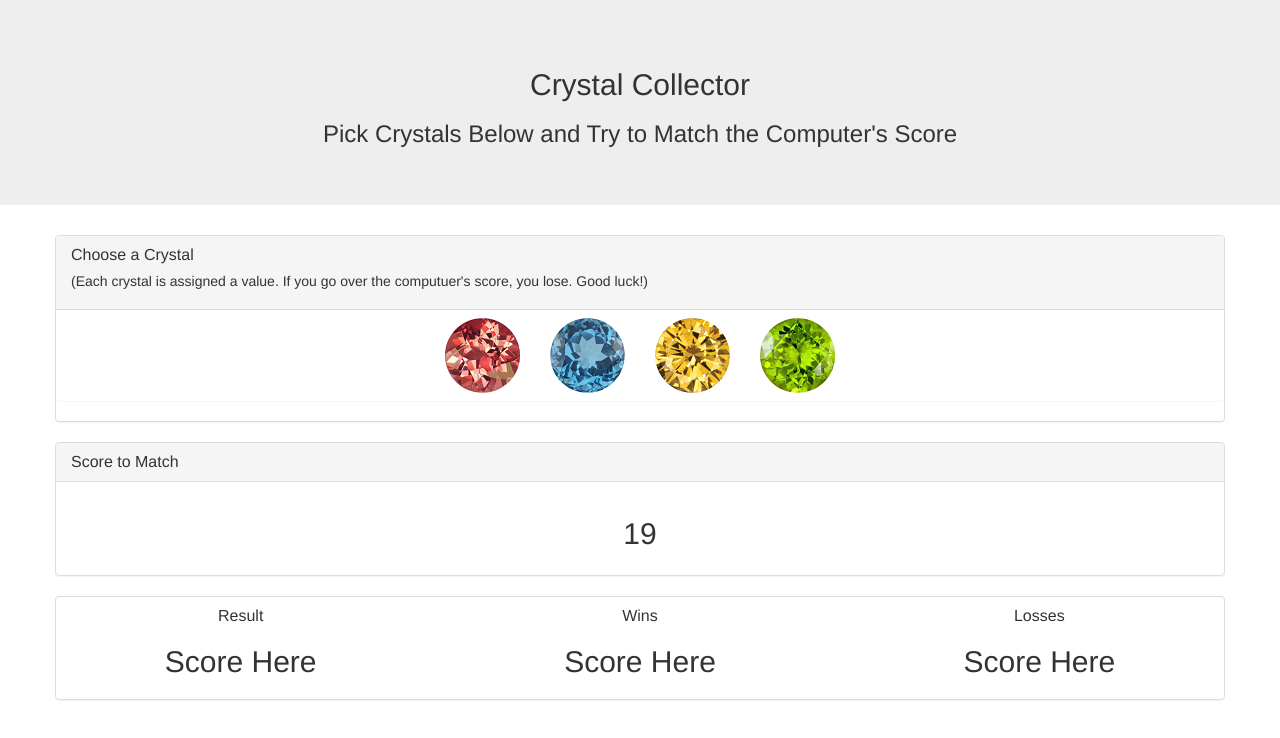
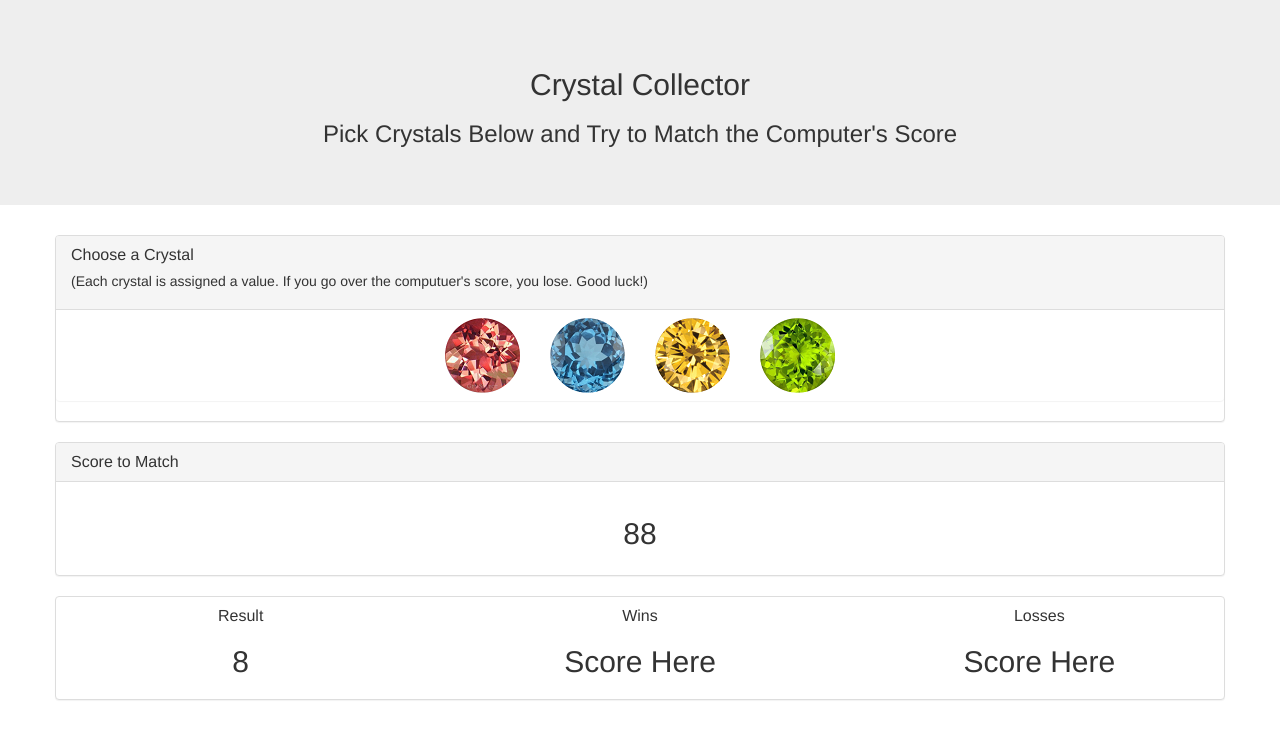
Before and after one commit to Knucklesjak/week-4-game, a plain HTML site: page index.html in a window 1280 px wide. Both pictures are taken after a click on the picture 482 px from the left and 355 px from the top of the page. Drawn offline with nearby package versions, Linux system fonts and the light colour scheme.

Commit message:
added button attributes, conditional function

```diff
--- a/index.html
+++ b/index.html
@@ -76,12 +76,48 @@
   </div>
 
   <script type="text/javascript">
+    // Defining variables to call on later
+    var userScore=0
+    var score=0
+    var scoretoMatch=0
+    var wins=0
+    var losses=0
+    // This creates Computer's random score to beat with a # between 19 and 120. Also creates attributes to assign random, numerical values to each button. Calls the reset function and resets score.
+  function resetGame() {
+    scoretoMatch = Math.floor(Math.random() *102) +19;
+    $("#computer-pick").text(scoretoMatch);
+    $("#button-1").attr("data-value", Math.floor(Math.random()*18) + 1);
+    $("#button-2").attr("data-value", Math.floor(Math.random()*18) + 1);
+    $("#button-3").attr("data-value", Math.floor(Math.random()*18) + 1);
+    $("#button-4").attr("data-value", Math.floor(Math.random()*18) + 1);
+    userScore=0;
+     $("#result").text(userScore)
+  }
 
-    // This creates Computer's random score to beat with a # between 19 and 120
-   var scoretoMatch = Math.floor(Math.random() *102) +19;
+    // Creates conditional function to determine wins and losses
+    $(".btn").on("click", function() {
+      console.log($(this).attr("data-value"));
+      score=parseInt($(this).attr("data-value"));
+      userScore+=score
+      $("#result").text(userScore);
 
+      if (userScore === scoretoMatch) {
+        wins ++;
+        $("#wins").text(wins);
+        resetGame();
+      }
+
+      else if (userScore > scoretoMatch) {
+        losses ++;
+        $("#losses").text(losses);
+        resetGame();
+      }
+
+    })
+   // Calls function to start
+    resetGame();
    // This post the value from above into the screen for users to see
-   $("#computer-pick").text(scoretoMatch);
+
 
 
 
```
